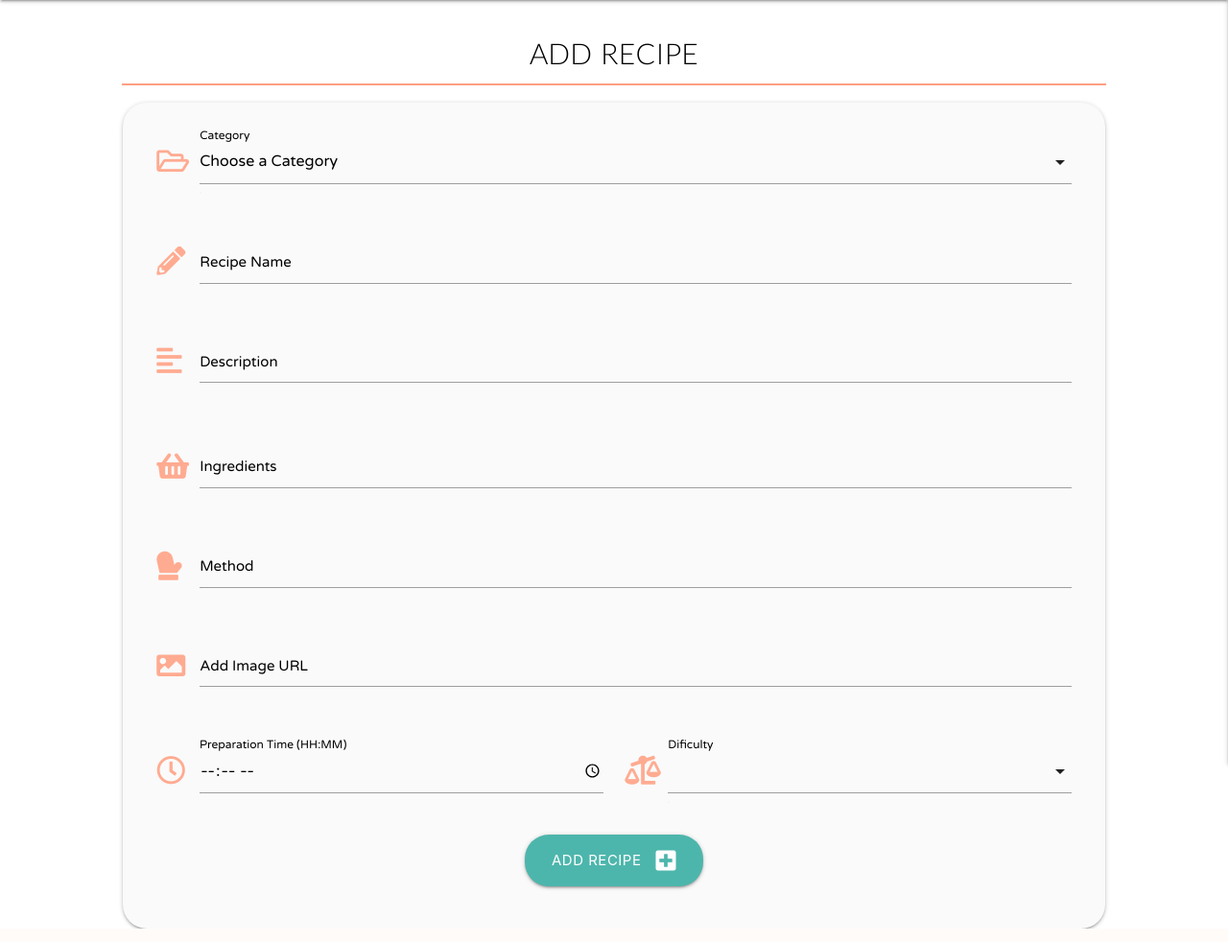
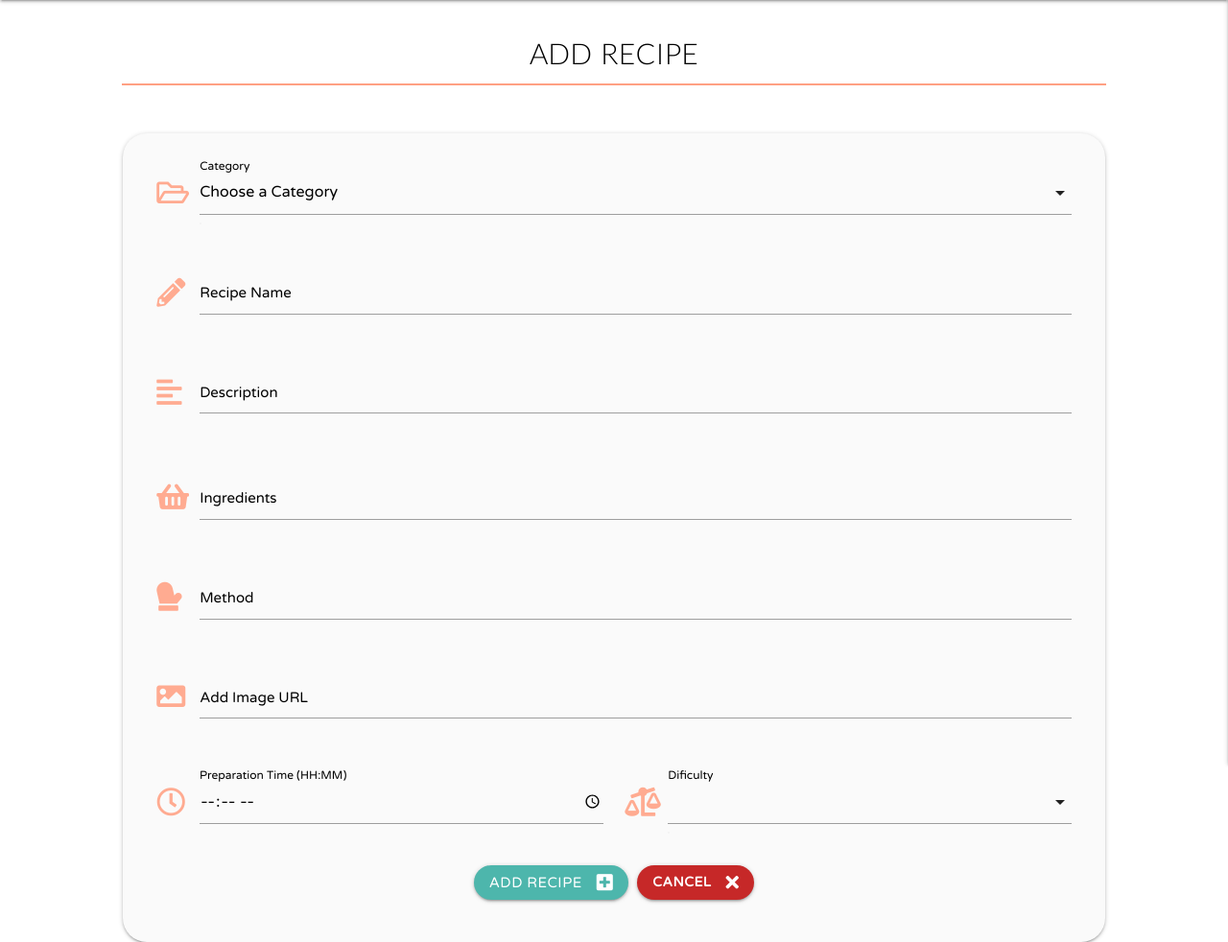
Before and after one commit to Code-Institute-Submissions/FeedMe, a Flask app: page /add_recipe in a window 1280 px wide. Shown: the part 64-1046 px from the top of the page at 96% size. Run offline with Flask 2, Linux system fonts and the light colour scheme; data that the repository does not hold is empty; some libraries are stand-ins or nearby versions; some web fonts are replaced.

Commit message:
added cancel buttons to add recipe and add tool pages

```diff
--- a/static/css/style.css
+++ b/static/css/style.css
@@ -384,6 +384,7 @@ div.row.card-panel{
     max-width: 80%;
     margin: 0 auto;
     font-family: "Varela Round", sans-serif;
+    margin-top: 50px;
 }
 
 i.fas.fa-shopping-basket.prefix.deep-orange-text.text-lighten-3,
@@ -393,29 +394,22 @@ i.fas.fa-mortar-pestle.prefix.deep-orange-text.text-lighten-3{
     margin-bottom: -10px;
 }
 
-button#add_ingredient.white.deep-orange-text.text-lighten-3,
-button#add_method.white.deep-orange-text.text-lighten-3,
-button#add_tool.white.deep-orange-text.text-lighten-3,
-button#del_ingredient.white.deep-orange-text.text-lighten-3,
-button#del_method.white.deep-orange-text.text-lighten-3,
-button#del_tool.white.deep-orange-text.text-lighten-3{
-    border: 2px solid #ffccbc;
-    cursor: pointer;
-    margin-right: 5px;
-}
-
 .select-wrapper input.select-dropdown,
 .dropdown-content li{
     font-family: "Varela Round", sans-serif;
 }
 
-button.btn-large.add-recipe{
+button.btn.add-recipe{
     background-color: #4db6ac;
     color: white;
     border-radius: 25px;
+    font-family: "Varela Round", sans-serif;
+    margin-right: 5px;
+    width: fit-content;
+    font-size: 15px;
 }
 
-button.btn-large.add-recipe:hover{
+button.btn.add-recipe:hover{
     background-color:white;
     color: #4db6ac;
     border: 1px solid white;
@@ -478,10 +472,6 @@ a.btn-large.add-recipe{
 
 }
 
-i.fas.fa-plus-square.right{
-    ;
-}
-
 a.btn-large.add-recipe:hover{
     background-color:white;
     color: #4db6ac;
--- a/templates/add_recipe.html
+++ b/templates/add_recipe.html
@@ -86,12 +86,34 @@
             </div>
             <!-- Submit Recipe Button -->
             <div class="row">
-                <div class="col s12 center-align">
-                    <button type="submit" class="btn-large add-recipe">
+                <div class="col s12 m12 l12 center-align">
+                    <!-- Add Recipe-->
+                    <button type="submit" class="btn add-recipe">
                         Add Recipe <i class="fas fa-plus-square right"></i>
                     </button>
+                    <!-- Cancel -->
+                    <a href="#cancel-recipe" class="btn modal-trigger btn-cancel-recipe">
+                        Cancel <i class="fas fa-times right"></i>
+                    </a>
                 </div>
             </div>
+
+            <!-- Modal Action -->
+                <div id="cancel-recipe" class="center-align modal">
+                    <div>
+                        <div>
+                            <i class="fas fa-exclamation-circle red-text text-darken-3"></i>
+                            <p>
+                                Are you sure you want to cancel?
+                            </p>
+                        </div>
+                        <div>
+                            <a href="{{ url_for('profile', username=session['user']) }}"
+                                class="btn-recipe btn-small neutral modal-close del">Yes</a>
+                            <a class="btn-recipe btn-small neutral modal-close ed">No</a>
+                        </div>
+                    </div>
+                </div>
         </form>
     </div>
 
--- a/templates/edit_category.html
+++ b/templates/edit_category.html
@@ -19,7 +19,9 @@
                 <div class="input-field col s12">
                     <i class="fas fa-image prefix deep-orange-text text-lighten-3"></i>
                     <textarea id="category_image" name="category_image" class="materialize-textarea" minlength="5"
-                        maxlength="500" type="text" value="{{ category.category_image }}" required></textarea>
+                        maxlength="500" type="text" required>
+                        {{- category.category_image -}}
+                    </textarea>
                     <label for="category_image">Add Image URL</label>
                 </div>
             </div>
--- a/templates/edit_tool.html
+++ b/templates/edit_tool.html
@@ -43,7 +43,8 @@
             <div class="row">
                 <div class="input-field col s12">
                     <i class="far fa-image prefix deep-orange-text text-lighten-3"></i>
-                    <input name="tool_image" id="tool_image" minlength="5" maxlength="800" type="text" value="{{ tools.tool_image }}" class="validate" required />
+                    <input name="tool_image" id="tool_image" minlength="5" maxlength="800" type="text"
+                        value="{{ tools.tool_image }}" class="validate" required />
                     <label for="tool_image"> Image URL</label>
                 </div>
             </div>
```
Also changed, not shown: templates/add_tool.html (+23 -1 lines).
